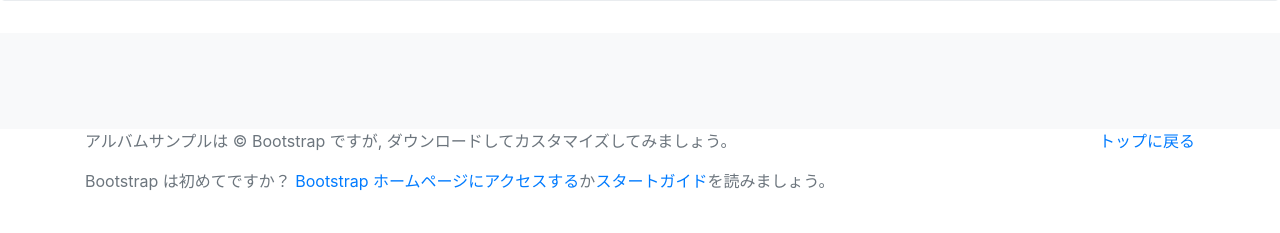
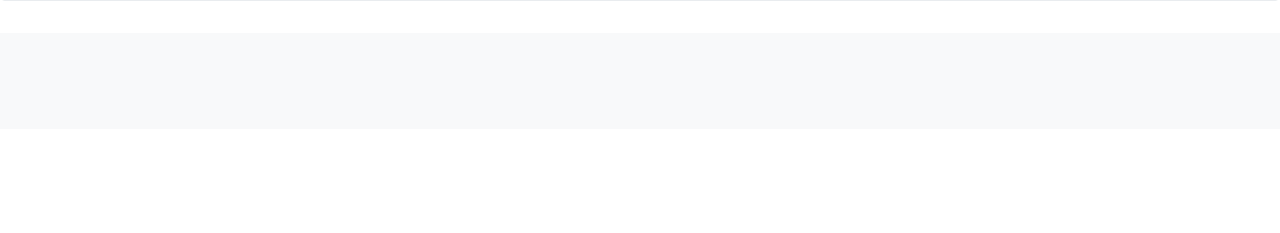
Before and after one commit to taowata/apartment_hunting, a Django app: page /apartment/list in a window 1280 px wide. Shown: the part 299-532 px from the top of the page. Run offline with Django 3.2, Linux system fonts and the light colour scheme; data that the repository does not hold is empty; some libraries are stand-ins or nearby versions.

Commit message:
minor fix

```diff
--- a/templates/apartment/list.html
+++ b/templates/apartment/list.html
@@ -54,20 +54,6 @@
     </div>
 
 </main>
-
-<footer class="text-muted">
-    <div class="container">
-        <p class="float-right">
-            <!-- <a href="#">Back to top</a> -->
-            <a href="#">トップに戻る</a>
-        </p>
-        <!-- <p>Album example is &copy; Bootstrap, but please download and customize it for yourself!</p> -->
-        <p>アルバムサンプルは &copy; Bootstrap ですが, ダウンロードしてカスタマイズしてみましょう。</p>
-        <!-- <p>New to Bootstrap? <a href="../../">Visit the homepage</a> or read our <a href="../../getting-started/">getting started guide</a>.</p> -->
-        <p>Bootstrap は初めてですか？ <a href="../../">Bootstrap ホームページにアクセスする</a>か<a href="../../getting-started/">スタートガイド</a>を読みましょう。
-        </p>
-    </div>
-</footer>
 <script src="../../assets/js/vendor/holder.min.js"></script>
 
 <script src="https://code.jquery.com/jquery-3.5.1.slim.min.js"
```
